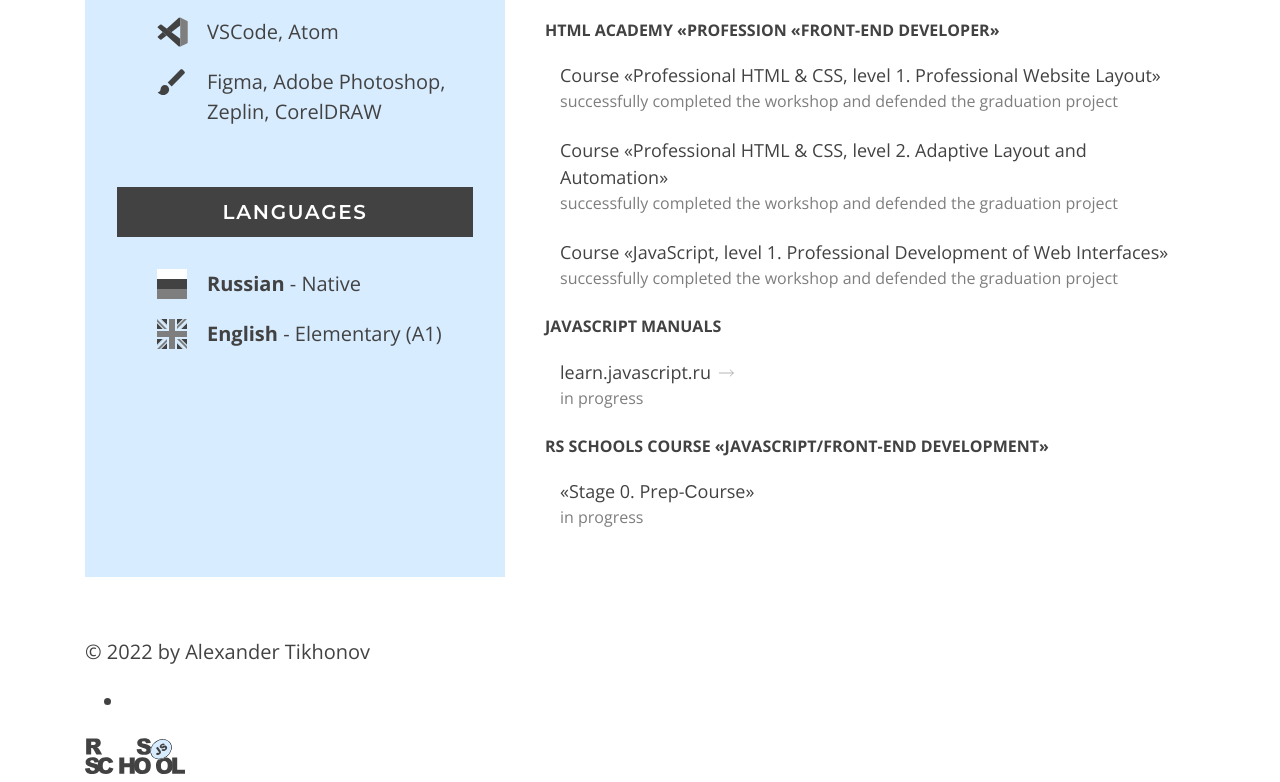
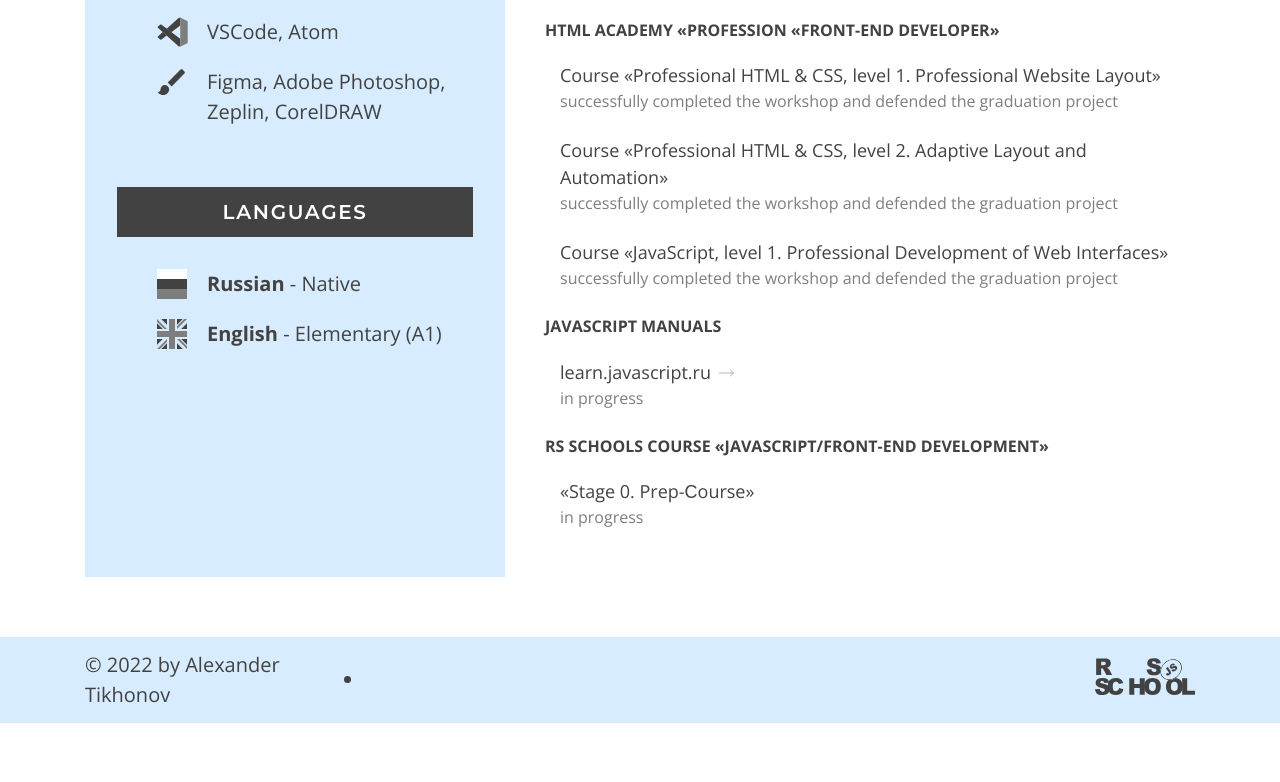
Before and after one commit to at1385/rsschool-cv, a website: page source/index.html in a window 1280 px wide. Shown: the part 1128-1910 px from the top of the page. After the commit the page ends 1851 px from the top, so only its background shows below. Drawn offline with nearby package versions, Linux system fonts and the light colour scheme; files that its build step writes are made by us from their sources.

Commit message:
feat: add page-footer styles

```diff
--- /dev/null
+++ b/source/sass/blocks/page-footer.scss
@@ -0,0 +1,21 @@
+.page-footer {
+  background-color:  $bright-light;
+}
+
+.page-footer__content {
+  display: grid;
+  grid-template-columns: 230px 1fr 100px;
+  column-gap: 10px;
+  align-items: center;
+  min-height: 60px;
+  padding-top: 8px;
+  padding-bottom: 8px;
+}
+
+@media (max-width: $mobile-middle-width) {
+  .page-footer__content {
+    grid-template-columns: 1fr 100px;
+    row-gap: 10px;
+    padding: 15px 20px;
+  }
+}
--- a/source/sass/style.scss
+++ b/source/sass/style.scss
@@ -11,4 +11,5 @@
 @import "blocks/small-info-block.scss";
 @import "blocks/large-info-block.scss";
 @import "blocks/page-main.scss";
+@import "blocks/page-footer.scss";
 // @import "blocks";
```
